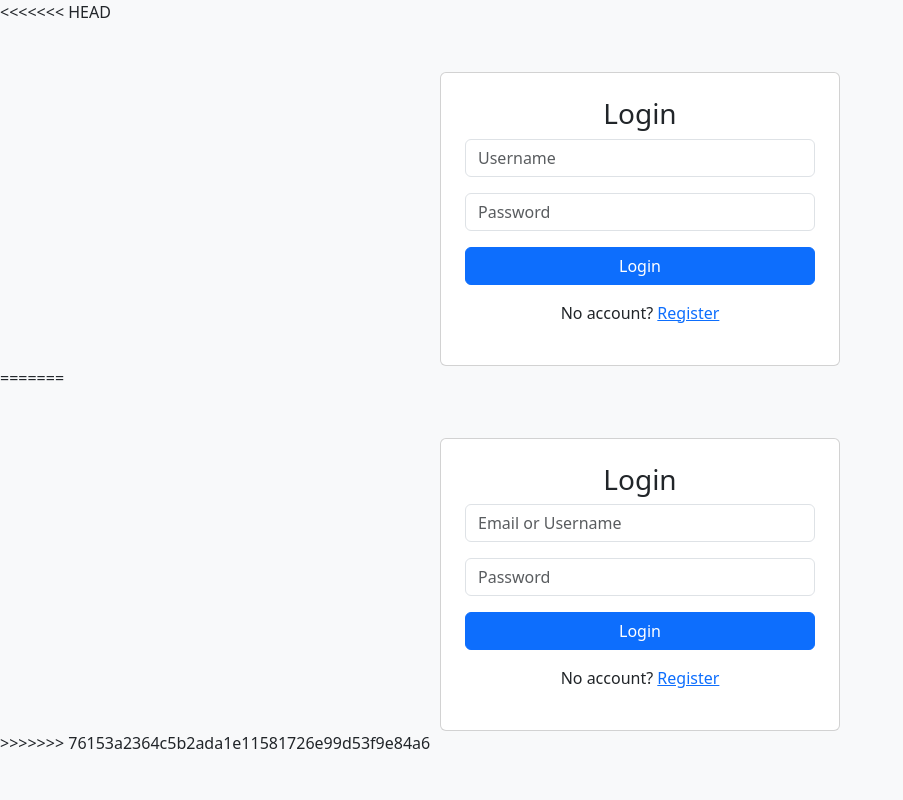
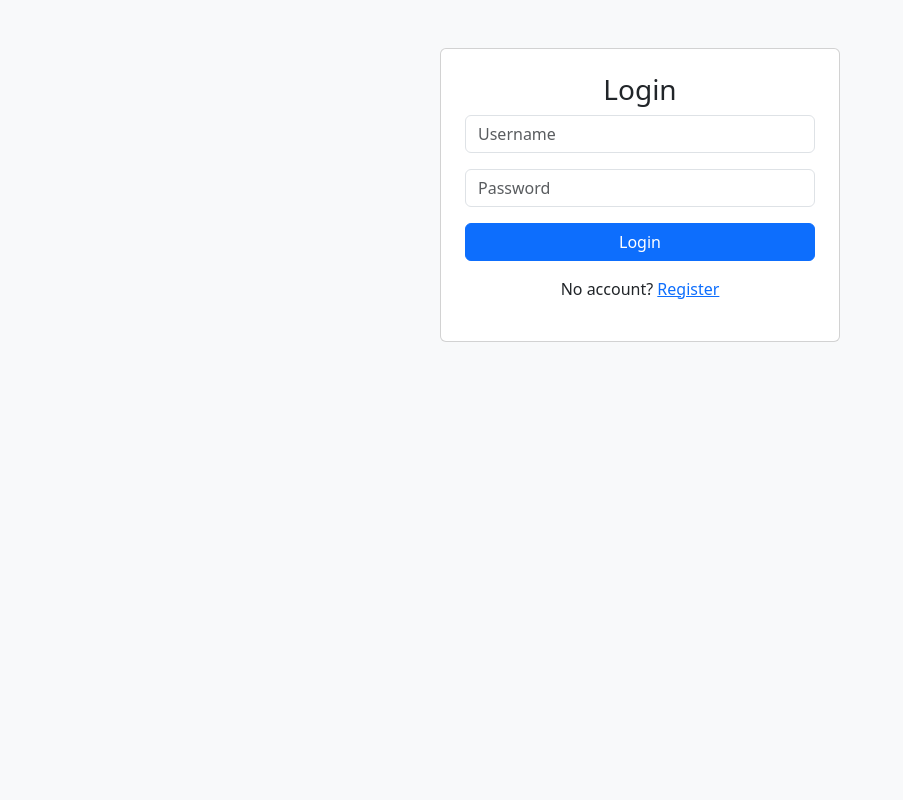
Before and after one commit to Pavankumar1299/Electrician-Contractor-Management-System, a Django app: page /login/ in a window 1280 px wide. Shown: the whole page, without its empty margins (0-903 px from the left). Run offline with Django 5.2, Linux system fonts and the light colour scheme.

```diff
--- a/backend/templates/login.html
+++ b/backend/templates/login.html
@@ -1,7 +1,6 @@
 <!DOCTYPE html>
 <html>
 <head>
-<<<<<<< HEAD
     <title>ECMS Login</title>
 
     <link href="https://cdn.jsdelivr.net/npm/bootstrap@5.3.2/dist/css/bootstrap.min.css" rel="stylesheet">
@@ -32,36 +31,6 @@
 
 <!-- ✅ JS FILE LINKED AT BOTTOM -->
 <script src="/static/js/login.js"></script>
-=======
-<title>ECMS Home</title>
-
-<link href="https://cdn.jsdelivr.net/npm/bootstrap@5.3.2/dist/css/bootstrap.min.css" rel="stylesheet">
-
-</head>
-<body class="bg-light">
-
-<div class="container mt-5">
-
-<div class="card mx-auto p-4" style="max-width:400px">
-
-<h3 class="text-center">Login</h3>
-
-<input class="form-control mb-3" placeholder="Email or Username">
-
-<input type="password" class="form-control mb-3" placeholder="Password">
-
-<!-- just for demo -->
-<!-- <button class="btn btn-primary w-100">Login</button> -->
-<a href="dashboard.html"><button class="btn btn-primary w-100">Login</button></a>
-
-<p class="text-center mt-3">
-No account? <a href="register.html">Register</a>
-</p>
-
-</div>
-
-</div>
->>>>>>> 76153a2364c5b2ada1e11581726e99d53f9e84a6
 
 </body>
 </html>
```
